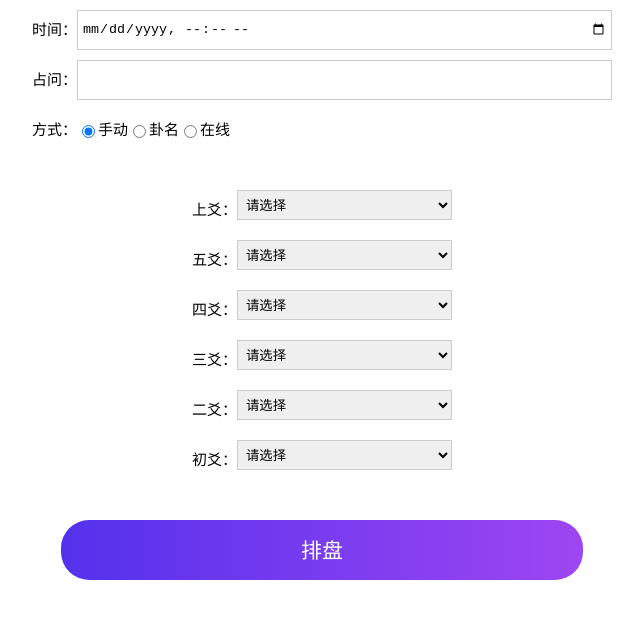
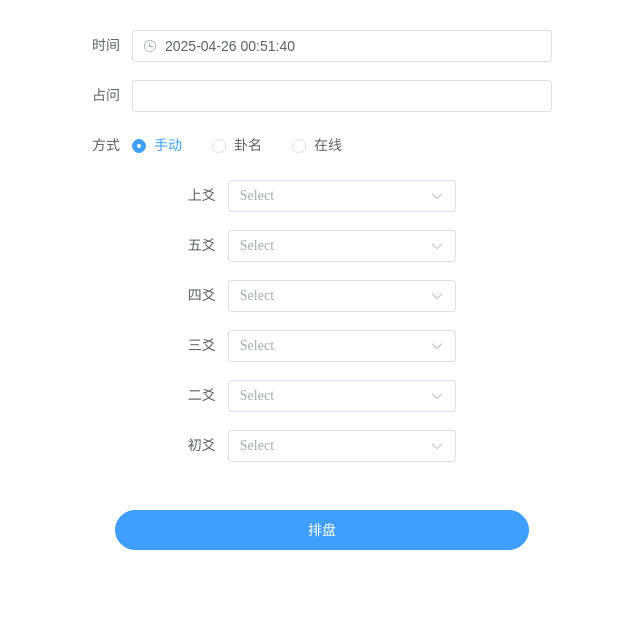
Before and after one commit to jekst/divination-web, a Vue app: page /#/ in a window 1280 px wide. Shown: the top 618 px of the page, without its empty margins (318-961 px from the left). Built offline with nearby package versions, Linux system fonts and the light colour scheme.

Commit message:
change UI

```diff
--- a/package.json
+++ b/package.json
@@ -11,6 +11,7 @@
     "type-check": "vue-tsc --build"
   },
   "dependencies": {
+    "element-plus": "^2.9.8",
     "pinia": "^3.0.2",
     "tyme4ts": "^1.3.0",
     "vue": "^3.5.13",
@@ -23,6 +24,8 @@
     "@vue/tsconfig": "^0.7.0",
     "npm-run-all2": "^7.0.2",
     "typescript": "~5.8.0",
+    "unplugin-auto-import": "^19.1.2",
+    "unplugin-vue-components": "^28.5.0",
     "vite": "^6.2.4",
     "vite-plugin-vue-devtools": "^7.7.2",
     "vue-tsc": "^2.2.8"
--- a/src/assets/main.css
+++ b/src/assets/main.css
@@ -1,16 +1,22 @@
+:root{
+  color-scheme: light dark
+}
 body {
-  min-height: 100vh;
   line-height: 1.6;
   font-size: 15px;
+  margin: 0;
+  padding: 10px;
+  color:rgb(96, 98, 102)
 }
 
 #app {
   margin: 0 auto;
+  padding-top: 20px;
 }
 
 
 @media (min-width: 600px) {
   #app {
-    width: 580px;
+    width: 460px;
   }
 }
--- a/src/components/Liuyao.vue
+++ b/src/components/Liuyao.vue
@@ -1,18 +1,32 @@
 <script setup lang="ts">
-import { ref, watch } from 'vue';
+import { onMounted, ref, watch } from 'vue';
 import { useRouter } from 'vue-router';
 import { liuyaoStore } from '../stores/liuyao';
-import { isTemplateExpression } from 'typescript';
+import { gua64List }    from  '../lib/gua64';
 const router = useRouter();
 const useStore=liuyaoStore()
 
-const formData=ref({
+const formData=ref<{
+    time: Date;
+    question: string;
+    mode: string;
+    yaos: number[];
+    benGuaName: string;
+    bianGuaName: string;
+    [key: `yao${number}`]: number|string;
+}>({
     time: new Date(),
     question: "",
     mode: "manual",
     yaos: new Array<number>(),
     benGuaName: "",
     bianGuaName: "",
+    yao1: "",
+    yao2: "",
+    yao3: "",
+    yao4: "",
+    yao5: "",
+    yao6: "",
 })
 
 const selectedTab = ref('manual');
@@ -30,13 +44,23 @@ function changeCoinSide(obj : HTMLElement) {
 }
 
 const timesToName:Map<number,string> = new Map<number,string>([
+    [6, "上爻"],
+    [5, "五爻"],
+    [4, "四爻"],
+    [3, "三爻"],
+    [2, "二爻"],
     [1, "初爻"],
-        [2, "二爻"],
-        [3, "三爻"],
-        [4, "四爻"],
-        [5, "五爻"],
-        [6, "上爻"]
 ]);
+const yaoOptions = [
+    { value: 6, label: "老阴 ▅　▅ ×" },
+    { value: 7, label: "少阳 ▅▅▅" },
+    { value: 8, label: "少阴 ▅　▅" },
+    { value: 9, label: "老阳 ▅▅▅ ○" }
+]
+const guaNames =gua64List.map((item) => {
+    return { value: item.Name, label: item.Name }
+})
+
 const randomElement = (array: number[]): number => array[Math.floor(Math.random() * array.length)];
 const milisecond = [90, 91, 92, 93, 94, 95, 96, 97, 98, 99, 100, 101, 102, 103, 104, 105, 106, 107, 108, 109, 110];
  // 摇卦
@@ -109,15 +133,13 @@ function check() {
       }
   }
   else if (formData.value.mode == "manual") {
-      let tmpYaos = []
-      for (let i = 0; i <= 5; i++) {
-          let element = document.getElementById("yao_" + i);
-          let val = element ? (element as HTMLInputElement).value : "";
-          console.log(val)
-          if (val == "") {
+      let tmpYaos :number[] = []
+      for (let i = 1; i <= 6; i++) {
+            const yaoValue = formData.value[`yao${i}`];
+            if (yaoValue === undefined||yaoValue === 0) {
                 return
             }
-          tmpYaos.push(Number(val))
+            tmpYaos.push(Number(yaoValue))
       }
       formData.value.yaos =tmpYaos
   }
@@ -129,204 +151,91 @@ function check() {
   useStore.data = { ...formData.value }
   router.push({ name: 'pan'})
 }
+
+
 </script>
 
 <template>
   <div>
-    <form class="form" id="form">
-            <div class="flex">
-                <label>时间：</label>
-                <input v-model="formData.time" type="datetime-local" class="field" />
-            </div>
-            <div class="flex">
-                <label>占问：</label>
-                <input v-model="formData.question" type="text" class="field" />
-            </div>
-            <div class="flex">
-                <label for="fangshi">方式：</label>
-                <input v-model="formData.mode" @click="clickTab('manual')" :class="{active:selectedTab=='manual'}"  value="manual" id="manual" type="radio" />
-                <label for="manual">手动</label>
-                <input v-model="formData.mode" @click="clickTab('name')" :class="{active:selectedTab=='name'}" value="name" id="name" type="radio" />
-                <label for="name">卦名</label>
-                <input v-model="formData.mode" @click="clickTab('online')"  :class="{active:selectedTab=='online'}" value="online" id="online" type="radio" />
-                <label for="online">在线</label>
-            </div>
-            <div id="online" v-if="selectedTab=='online'" class="tabcontent">
-                <div class="flex" style="justify-content: center;" @click="yaoGua()">
-                    <div class="tqWrapper" v-for="n in 3">
+    <el-form :model="formData" label-width="auto">
+        <el-form-item label="时间">
+            <el-date-picker style="width: 100%;" v-model="formData.time" type="datetime" placeholder="请选择日期时间" />
+        </el-form-item>
+        <el-form-item label="占问">
+            <el-input v-model="formData.question"/>
+        </el-form-item>
+        <el-form-item label="方式">
+            <el-radio-group v-model="formData.mode">
+                <el-radio @click="clickTab('manual')"  value="manual">手动</el-radio>
+                <el-radio @click="clickTab('name')" value="name">卦名</el-radio>
+                <el-radio @click="clickTab('online')" value="online">在线</el-radio>
+            </el-radio-group>
+        </el-form-item>
+        <div v-if="selectedTab=='online'">
+            <div @click="yaoGua()" style="height: 100px;margin-bottom: 20px;display:flex;flex-direction:row;justify-content: center;">
+                <div  v-for="n in 3" style="position: relative;width: 100px;height: 100%;">
                     <img class="tongqian" src="@/assets/0.png">
                     <img class="tongqian tongqianZi" src="@/assets/1.png">
                 </div>
             </div>
             <div id="yaoResult"> </div>
-                <p style="color:#999;">请集中注意力默想所问之事，点击铜钱开始旋转，再次点击可得一次，反复六次。</p>
-            </div>
-
-            <div id="manual" v-if="selectedTab=='manual'" style="width:260px;margin:0 auto;" class="tabcontent">
-                <div class="flex" v-for="(yao, index) in ['上爻','五爻','四爻','三爻', '二爻', '初爻']">
-                    <label>{{yao}}：</label>
-                    <select :id="'yao_'+index" class="field">
-                        <option value="">请选择</option>
-                        <option value="6">老阴 ▅　▅×</option>
-                        <option value="7">少阳 ▅▅▅</option>
-                        <option value="8">少阴 ▅　▅</option>
-                        <option value="9">老阳 ▅▅▅○</option>
-                    </select>
+            <div>
+                <el-text type="info">请集中注意力默想所问之事，点击铜钱开始旋转，再次点击可得一次，反复六次。</el-text>
             </div>
         </div>
 
-        <div id="guaming" v-if="selectedTab=='name'" class="tabcontent">
-            <div class="flex">
-                <label>本卦：</label>
-                <input type="text" v-model="formData.benGuaName" name="bengua" list="gualist" class="field" placeholder="原卦名称">
+        <div v-if="selectedTab=='manual'">
+            <el-col :span="14" :offset="5"  >
+                <el-form-item :label="val" v-for="([key,val]) in timesToName">
+                    <el-select v-model="formData[`yao${key}`]" filterable >
+                        <el-option
+                        v-for="item in yaoOptions"
+                        :key="item.value"
+                        :label="item.label"
+                        :value="item.value"
+                        />
+                    </el-select>
+                </el-form-item>
+            </el-col>
         </div>
-            <div class="flex">
-                <label>变卦：</label>
-                <input type="text"  v-model="formData.bianGuaName" name="biangua" list="gualist" class="field" placeholder="变卦名称">
+
+        <div v-if="selectedTab=='name'">
+            <el-col :span="14" :offset="5">
+                <el-form-item label="本卦">
+                    <el-select
+                        v-model="formData.benGuaName" filterable >
+                        <el-option
+                        v-for="item in guaNames"
+                        :label="item.label"
+                        :value="item.value"
+                        />
+                    </el-select>
+                </el-form-item>
+                <el-form-item label="变卦">
+                    <el-select
+                        v-model="formData.bianGuaName" filterable >
+                        <el-option
+                        v-for="item in guaNames"
+                        :label="item.label"
+                        :value="item.value"
+                        />
+                    </el-select>
+                </el-form-item>
+            </el-col>
         </div>
-            <datalist id="gualist">
-                <option value="乾为天">乾为天</option>
-                <option value="坤为地">坤为地</option>
-                <option value="水雷屯">水雷屯</option>
-                <option value="山水蒙">山水蒙</option>
-                <option value="水天需">水天需</option>
-                <option value="天水讼">天水讼</option>
-                <option value="地水师">地水师</option>
-                <option value="水地比">水地比</option>
-                <option value="风天小畜">风天小畜</option>
-                <option value="天泽履">天泽履</option>
-                <option value="地天泰">地天泰</option>
-                <option value="天地否">天地否</option>
-                <option value="天火同人">天火同人</option>
-                <option value="火天大有">火天大有</option>
-                <option value="地山谦">地山谦</option>
-                <option value="雷地豫">雷地豫</option>
-                <option value="泽雷随">泽雷随</option>
-                <option value="山风蛊">山风蛊</option>
-                <option value="地泽临">地泽临</option>
-                <option value="风地观">风地观</option>
-                <option value="火雷噬嗑">火雷噬嗑</option>
-                <option value="山火贲">山火贲</option>
-                <option value="山地剥">山地剥</option>
-                <option value="地雷复">地雷复</option>
-                <option value="天雷无妄">天雷无妄</option>
-                <option value="山天大畜">山天大畜</option>
-                <option value="山雷颐">山雷颐</option>
-                <option value="泽风大过">泽风大过</option>
-                <option value="坎为水">坎为水</option>
-                <option value="离为火">离为火</option>
-                <option value="泽山咸">泽山咸</option>
-                <option value="雷风恒">雷风恒</option>
-                <option value="天山遯">天山遯</option>
-                <option value="雷天大壮">雷天大壮</option>
-                <option value="火地晋">火地晋</option>
-                <option value="地火明夷">地火明夷</option>
-                <option value="风火家人">风火家人</option>
-                <option value="火泽睽">火泽睽</option>
-                <option value="水山蹇">水山蹇</option>
-                <option value="雷水解">雷水解</option>
-                <option value="山泽损">山泽损</option>
-                <option value="风雷益">风雷益</option>
-                <option value="泽天夬">泽天夬</option>
-                <option value="天风姤">天风姤</option>
-                <option value="泽地萃">泽地萃</option>
-                <option value="地风升">地风升</option>
-                <option value="泽水困">泽水困</option>
-                <option value="水风井">水风井</option>
-                <option value="泽火革">泽火革</option>
-                <option value="火风鼎">火风鼎</option>
-                <option value="震为雷">震为雷</option>
-                <option value="艮为山">艮为山</option>
-                <option value="风山渐">风山渐</option>
-                <option value="雷泽归妹">雷泽归妹</option>
-                <option value="雷火丰">雷火丰</option>
-                <option value="火山旅">火山旅</option>
-                <option value="巽为风">巽为风</option>
-                <option value="兑为泽">兑为泽</option>
-                <option value="风水涣">风水涣</option>
-                <option value="水泽节">水泽节</option>
-                <option value="风泽中孚">风泽中孚</option>
-                <option value="雷山小过">雷山小过</option>
-                <option value="水火既济">水火既济</option>
-                <option value="火水未济">火水未济</option>
-            </datalist>
-        </div>
-        <div class="flex">
-            <button class="btn" type="button" @click="check()">排盘</button>
-        </div>
-    </form>
+        <el-form-item>
+            <el-button round type="primary" size="large" style="width: 90%;margin:30px auto;" @click="check()">排盘</el-button>
+        </el-form-item>
+    </el-form>
   </div>
 </template>
 
 <style scoped>
-.flex {
-            display: flex;
-            margin: 10px 0;
-        }
-
-        .form label {
-            line-height: 40px;
-        }
-
-        .field {
-            flex: auto;
-            height: 30px;
-            padding: 4px;
-            border: 1px solid #ccc;
-        }
-
-        .btn {
-            width: 90%;
-            height: 60px;
-            border-radius: 28px;
-            line-height: 60px;
-            text-align: center;
-            font-size: 21px;
-            color: #fff;
-            margin: 30px auto;
-            background: linear-gradient(90deg, #5431EC 0%, #9E46F2 100%);
-            border: none;
-        }
-
-        .tab {
-            overflow: hidden;
-            margin: 0;
-            padding: 0;
-            flex: auto;
-        }
-
-        .tab li {
-            float: left;
-            border: none;
-            outline: none;
-            cursor: pointer;
-            padding: 10px 16px;
-            transition: 0.3s;
-            list-style: none;
-        }
-
-        .tab li.active {
-            background-color: #5131ED;
-            color: #fff;
-            border-radius: 20px;
-        }
-
-        .tabcontent {
-            margin: 0 20px;
-            padding-top: 20px;
-        }
-
-        .tqWrapper {
-            position: relative;
-            width: 110px;
-            height: 100px;
-        }
-
    .tongqian {
         position: absolute;
         left: 5px;
-            width: 100px;
-            height: 100px;
+        width: 90px;
+        height: 90px;
     }
 
     .tongqianZi {
--- a/src/components/LiuyaoPaipan.vue
+++ b/src/components/LiuyaoPaipan.vue
@@ -22,7 +22,7 @@ onUnmounted(function(){
 </script>
 
 <template>
-  <div class="content">
+  <div>
     <div>
       <div>
           <span>时间：{{ data?.Datetime }}</span>
@@ -105,19 +105,10 @@ onUnmounted(function(){
 </template>
 
 <style>
-.page {
-    width: 100%;
-    margin: 0 auto;
-    max-width: 580px;
-}
 
 .timeHighlight {
     color: brown;
     font-weight: bold;
-}
-
-.content {
-    padding: 20px 0;
 }
 
 .gua {
--- a/src/main.ts
+++ b/src/main.ts
@@ -4,9 +4,13 @@ import { createApp } from 'vue'
 import App from './App.vue'
 import router from './router'
 import { createPinia } from 'pinia'
+import ElementPlus from 'element-plus'
+import zhCn from 'element-plus/es/locale/lang/zh-cn'
 const app = createApp(App)
-
 const pinia = createPinia()
 app.use(pinia)
 app.use(router)
+app.use(ElementPlus, {
+    locale: zhCn,
+})
 app.mount('#app')
```
Also changed, not shown: auto-imports.d.ts (added, +10 -0 lines), components.d.ts (added, +30 -0 lines), vite.config.ts (+9 -1 lines), 1 other file (tests, documents, lock files or other folders). Lines whose indentation alone changed are shown as unchanged.
